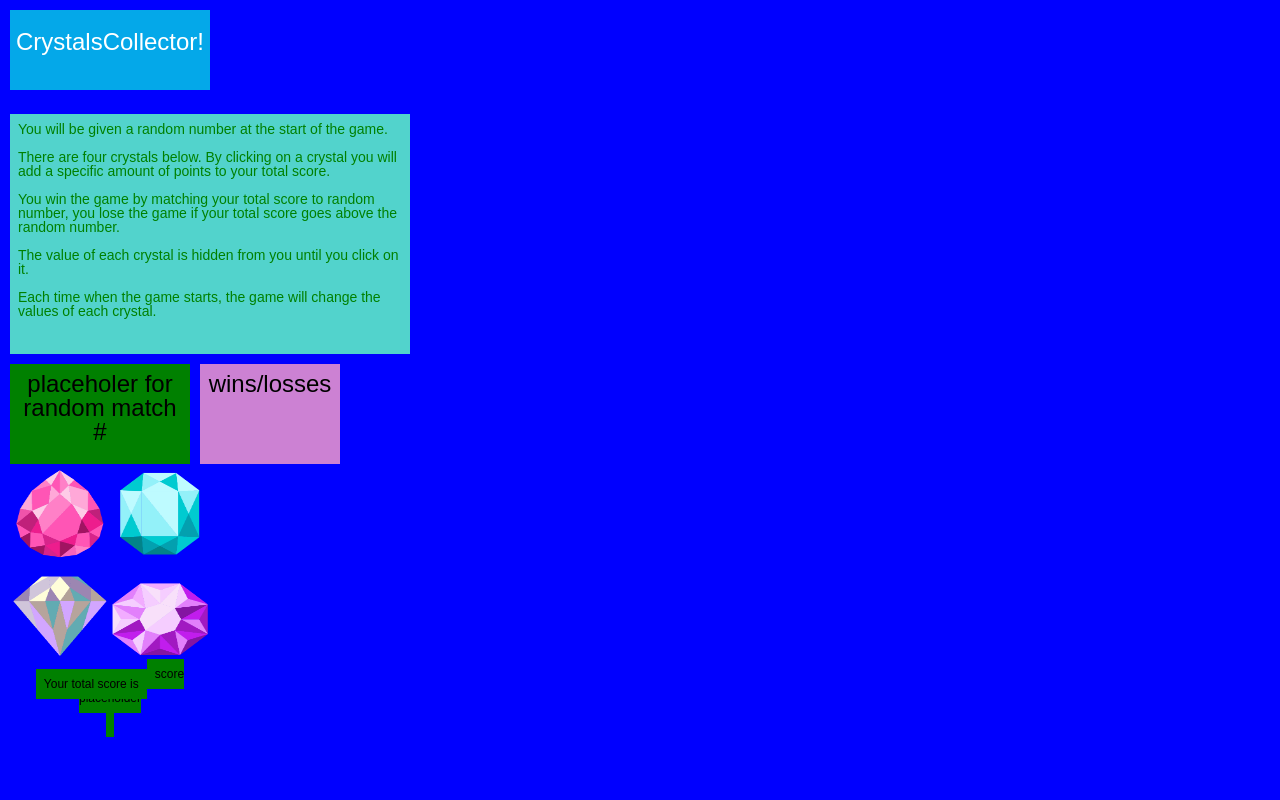
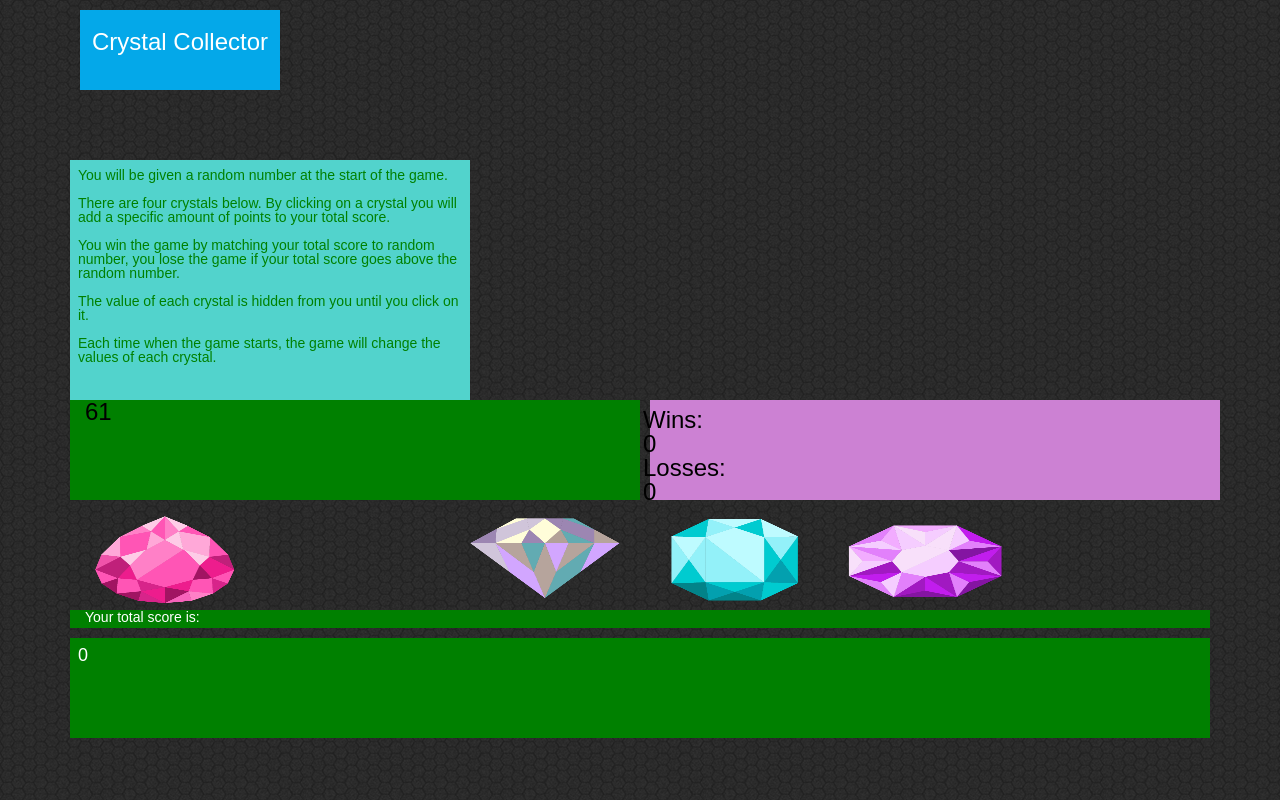
Before and after one commit to missybarringer/unit-4-game, a plain HTML site: page index.html in a window 1280 px wide. Drawn offline with nearby package versions, Linux system fonts and the light colour scheme.

Commit message:
changes that are functioning

```diff
--- a/assets/css/style.css
+++ b/assets/css/style.css
@@ -1,6 +1,6 @@
 body {
     font-family: Arial, Helvetica, sans-serif;
-    background-color: blue;
+    background-image: url("../images/dark-honeycomb.png");
 }
 
 #gameHeader {
@@ -30,38 +30,23 @@ div {
 }
 
 #ranMatchNum {
-    position: relative;
     width: 180px;
-    top: 10px;
     height: 100px;
     background-color: green;
     color: black;
     font-size: 24px;
-    padding: 8px;
-    bottom: 50px;
 }
 
 #winLossNums {
-    position: absolute;
-    top: 0px;
-    margin-left: 10px;
     width: 140px;
     height: 100px;
     background-color: rgb(204, 129, 211);
-    left: 180px;
+    left: 10px;
     color: black;
     font-size: 24px;
     padding: 8px;
 }
-
-.clearfix::after {
-    content: "";
-    clear: both;
-    display: table;
-  }
-
 #pinkPearCrystal.image {
-    position: relative;
     content:url(../images/pinkPearCrystal.png);
     width: 100px;
     height: 100px;
@@ -70,8 +55,11 @@ div {
     left: 0px;
 }
 
+#test {
+    color: white;
+}
+
 #turqCrystal.image {
-    position: relative;
     content:url(../images/turqCrystal.png);
     width: 100px;
     height: 100px;
@@ -81,9 +69,6 @@ div {
 }
 
 #multiCrystal.image {
-    clear: both;
-    position: relative;
-    float: left;
     content:url(../images/multiCrystal.png);
     width: 100px;
     height: 100px;
@@ -92,8 +77,6 @@ div {
     left: 0px;
 }
 #purpCrystal.image {
-    position: relative;
-    float: right;
     content:url(../images/purpCrystal.png);
     width: 100px;
     height: 100px;
@@ -103,25 +86,22 @@ div {
 }
 
 #totalScoreText {
-    position: relative;
     width: 260px;
+    margin: auto;
     top: 10px;
     height: 18px;
     background-color: green;
-    color: black;
-    font-size: 12px;
-    padding: 8px;
-    bottom: 50px;
+    color: white;
+    font-size: 14px;
 }
 
 #totalScore {
-    clear: both;
     width: 260px;
     top: 20px;
     height: 100px;
     background-color: green;
-    color: black;
-    font-size: 12px;
+    color: white;
+    font-size: 18px;
     padding: 8px;
-    bottom: 50px;
 }
+}
--- a/assets/javascript/game.js
+++ b/assets/javascript/game.js
@@ -7,60 +7,121 @@
 // If the total score goes over the # to match - increment the losses score by 1 and display "You lost!"
 
 $(document).ready(function() {
-    // Add a header div into the empty-div in the html page
-    var gameHeaderDiv = document.getElementById("empty-div");
-    // Add the text & attributes to the header
-    gameHeaderDiv.textContent = "CrystalsCollector!";
-    gameHeaderDiv.setAttribute("id", "gameHeader");
-    // Add a 2nd div to the page by appending it to the gameHeaderDiv
-    var instrDiv = document.createElement("div");
-    instrDiv.setAttribute("id", "instrDiv");
+
+    // Make our variables global to the runtime of our application
+    var userTotalNum = 0;
+    var wins = 0;
+    var losses = 0;
+    var uniqueCrystalNum = [];
+    var randomNum;
+
+    // Add instrutional text in the html page
     instrDiv.textContent = "You will be given a random number at the start of the game.";
-    gameHeaderDiv.append(instrDiv);
     $("#instrDiv").append("<p/><br>There are four crystals below. By clicking on a crystal you will add a specific amount of points to your total score.");
     $("#instrDiv").append("<p/><br>You win the game by matching your total score to random number, you lose the game if your total score goes above the random number.");
     $("#instrDiv").append("<p/><br>The value of each crystal is hidden from you until you click on it.");
     $("#instrDiv").append("<p/><br>Each time when the game starts, the game will change the values of each crystal.");
 
-    // Add the randomMatchNum div
-    var ranMatchNum = document.createElement("div");
-    ranMatchNum.setAttribute("id", "ranMatchNum");
-    ranMatchNum.textContent = "placeholer for random match #";
-    instrDiv.after(ranMatchNum);
+    // // randomMatchNum generator
+    // function matchNum(min, max) {
+    //     return Math.floor(Math.random() * (121 - 19)) + 19;
+    // }
+    // call function getRndInteger & print to html page
+    var matchNum = Math.floor(Math.random() * (121 - 19)) + 19;
+    $("#ranMatchNum").text(matchNum);
 
-    var winLossNums = document.createElement("span");
-    winLossNums.setAttribute("id", "winLossNums");
-    winLossNums.textContent = "wins/losses";
-    ranMatchNum.append(winLossNums);
+    // print wins * losses
+    $("#winNumText").text("Wins: ");
+    $("#lossNumText").text("Losses:");
+    $("#lossNum").text(losses);
+    $("#winNum").text(wins);
 
-    var pinkPearCrystal = document.createElement("span");
-    pinkPearCrystal.setAttribute("id", "pinkPearCrystal");
-    pinkPearCrystal.setAttribute("class", "image");
-    ranMatchNum.after(pinkPearCrystal);
 
-    var turqCrystal = document.createElement("span");
-    turqCrystal.setAttribute("id", "turqCrystal");
-    turqCrystal.setAttribute("class", "image");
-    pinkPearCrystal.after(turqCrystal);
+    function reset() {
+        matchNum = Math.floor(Math.random() * (121 - 19)) + 19;
+        console.log(matchNum);
+        $("#ranMatchNum").text(matchNum);
+        userTotalNum = 0;
+    //     var uniqueCrystalNum = [];
+    //     for (var i = 0; i < 4; i++) {
+    //         var randomNum = Math.floor(Math.random() * 12) + 1;
+    //         var current = randomNum[i];
+    //         uniqueCrystalNum.push(randomNum);
+    //         var compareNums = $.inArray(current, uniqueCrystalNum);
+    //         if (current !== randomNum && randomNum !== compareNums ) {
+    //             console.log("unique # " +uniqueCrystalNum);
+    //         }
+    //     }
+    //         // assigning the crystals random values with the c
+    // var crystalValue = {};
+    // crystalValue[1] = uniqueCrystalNum[0];
+    // crystalValue[2] = uniqueCrystalNum[1];
+    // crystalValue[3] = uniqueCrystalNum[2];
+    // crystalValue[4] = uniqueCrystalNum[3];
 
-    var multiCrystal = document.createElement("span");
-    multiCrystal.setAttribute("id", "multiCrystal");
-    multiCrystal.setAttribute("class", "image");
-    turqCrystal.after(multiCrystal);
+        $("#totalScore").text(userTotalNum);
+    }
+    // get 4 unique numbers to assign to crystals
+    var uniqueCrystalNum = [];
+    for (var i = 0; i < 4; i++) {
+        var randomNum = Math.floor(Math.random() * 12) + 1;
+        // turqCrystal.attr('class', current);
+        var current = randomNum[i];
+        // gemIndex.attr('class', current);
+        // tried to enforce unique numbers - not working even with TA's assistance...
+        uniqueCrystalNum.push(randomNum);
+        var compareNums = $.inArray(current, uniqueCrystalNum);
+        if (current !== randomNum && randomNum !== compareNums ) {
+            console.log("unique # " +uniqueCrystalNum);
+        }
+    }
+    // assigning the crystals random values with the c
+    var crystalValue = {};
+    crystalValue[1] = uniqueCrystalNum[0];
+    crystalValue[2] = uniqueCrystalNum[1];
+    crystalValue[3] = uniqueCrystalNum[2];
+    crystalValue[4] = uniqueCrystalNum[3];
 
-    var purpCrystal = document.createElement("span");
-    purpCrystal.setAttribute("id", "purpCrystal");
-    purpCrystal.setAttribute("class", "image");
-    multiCrystal.after(purpCrystal);
+    function getCrystalEvent(crystalKey) {
+        return function () {
+            userTotalNum = userTotalNum + crystalValue[crystalKey];
+            console.log("new user total:" + userTotalNum);
+            $("#totalScore").text(userTotalNum);
+            if (userTotalNum > matchNum) {
+                loser();
+            } else if
+                (userTotalNum === matchNum) {
+                winner();
+            }
+            console.log("unique event # " +matchNum);
+            console.log("losses " +losses);
+            console.log("wins " + wins);
+        }
+    }
 
-    var totalScoreText = document.createElement("span");
-    totalScoreText.setAttribute("id", "totalScoreText");
-    totalScoreText.textContent = "Your total score is";
-    purpCrystal.after(totalScoreText);
+    function loser() {
+        losses++;
+        $("#lossNum").text(losses);
+        reset()
+    }
+    function winner() {
+        wins++;
+        $("#winNum").text(wins);
+        reset()
+    }
+    console.log("userTotalNum " +userTotalNum);
 
-    var totalScore = document.createElement("span");
-    totalScore.setAttribute("id", "totalScore");
-    totalScore.setAttribute("class", "clearfix");
-    totalScore.textContent = "score placeholder";
-    totalScoreText.after(totalScore);
+        $("#pinkPearCrystal").on("click", getCrystalEvent(1));
+        $("#multiCrystal").on("click", getCrystalEvent(2));
+        $("#turqCrystal").on("click", getCrystalEvent(3));
+        $("#purpCrystal").on("click", getCrystalEvent(4));
+
+        console.log(crystalValue[1]);
+        console.log(crystalValue[2]);
+        console.log(crystalValue[3]);
+        console.log(crystalValue[4]);
+
+    totalScoreText.textContent = "Your total score is:"
+    $("#totalScore").text(userTotalNum);
+
 });
--- a/index.html
+++ b/index.html
@@ -14,13 +14,45 @@
     <script type="text/javascript" src="assets/javascript/game.js"></script>
 </head>
 <body>
-<div id="empty-div"></div>
-<!-- <div class="container">
+    <div class="container">
+        <div class="row">
+            <div id="gameHeader">Crystal Collector</div>
+        </div>
+    </div>
+    <div class="container">
+        <div class="row">
+            <div id="instrDiv"></div>
+        </div>
+    </div>
+<div class="container">
     <div class="row">
-        <div id="pinkPearCrystal" class="col-sm-3 image"></div>
-        <div class="col-sm-3"></div>
-        <div class="col-sm-3"></div>
+        <div id="ranMatchNum" class="col-lg-6 col-md-6"></div>
+        <div id="winLossNums" class="col-lg-6 col-md-6">
+            <div id="winNumText" class="row"></div>
+            <div id="winNum" class="row"></div>
+            <div id="lossNumText" class="row"></div>
+            <div id="lossNum" class="row"></div>
+        </div>
     </div>
-</div> -->
+</div>
+<div class="container">
+    <div class="row">
+        <div id="pinkPearCrystal" class="col-sm-2 image" value=""></div>
+        <div id="test" class="col-sm-2" value=""></div>
+        <div id="multiCrystal" class="col-sm-2 image" value=""></div>
+        <div id="turqCrystal" class="col-sm-2 image"></div>
+        <div id="purpCrystal" class="col-sm-2 image"></div>
+    </div>
+</div>
+<div class="container">
+    <div class="row">
+        <div id="totalScoreText" class="col-lg-12"></div>
+    </div>
+</div>
+<div class="container">
+    <div class="row">
+        <div id="totalScore" class="col"></div>
+    </div>
+</div>
 </body>
 </html>
```
Also changed, not shown: assets/images/dark-honeycomb.png (added).
